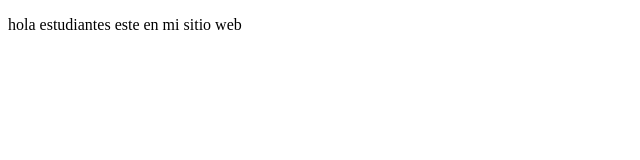
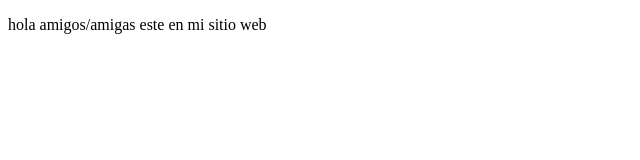
Before and after one commit to DiegoTurx/proyectoDemoCursoPrework, a plain HTML site: page index.html in a window 1280 px wide. Shown: the full height of the page, 0-640 px from the left. Drawn offline with Linux system fonts and the light colour scheme.

Commit message:
cambio agregue amigos

```diff
--- a/index.html
+++ b/index.html
@@ -8,7 +8,7 @@
 </head>
 <body>
     <p>
-        hola estudiantes este en mi sitio web
+        hola amigos/amigas este en mi sitio web
 
     </p>
 </body>
```
